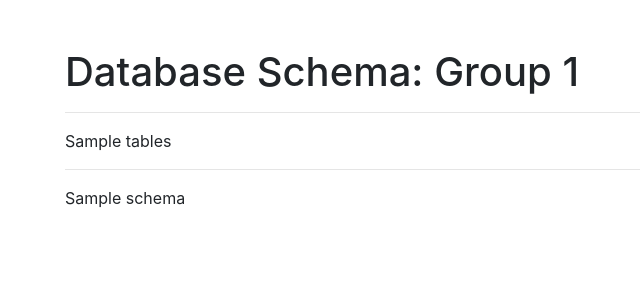
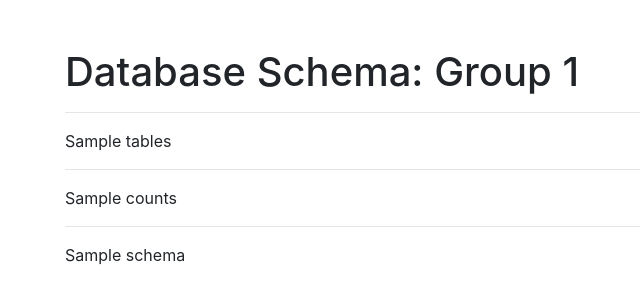
Before and after one commit to dufferzafar/col-362-ta, a Flask app: template Project 1/logview/templates/schema.html in a window 1280 px wide. Shown: the top 304 px of the page, without its empty margins (20-660 px from the left). Run offline with Flask 2, Linux system fonts and the light colour scheme; the template is opened without the code that fills it: most values are stand-ins (such as "Sample title", 1, 10 or a date in 2020); parts of the project's set-up code (start-up, migrations or seed data) failed here and were passed over; some libraries are stand-ins or nearby versions.

Commit message:
Logview: Add a table for counts

```diff
--- a/Project 1/logview/app.py
+++ b/Project 1/logview/app.py
@@ -105,6 +105,13 @@ def schema(group_num):
     if status:
         return "Database for group %s does not exist" % group_num
 
+    Q = """
+    SELECT C.relname AS "Table Name", C.reltuples AS "Number of Rows"
+    FROM pg_class C LEFT JOIN pg_namespace N ON (N.oid = C.relnamespace)
+    WHERE N.nspname NOT IN ('pg_catalog', 'information_schema') AND C.relkind='r';
+    """
+    _, counts = run_query(ip, db, Q, show_html=True)
+
     schemas = []
     for row in tables.split("\n")[3:]:
         if "|" not in row:
@@ -116,7 +123,7 @@ def schema(group_num):
 
     # Skip First row
     _, tables = run_query(ip, db, "\\dt", show_html=True)
-    return render_template("schema.html", tables=tables, schemas=schemas, group_num=group_num)
+    return render_template("schema.html", tables=tables, counts=counts, schemas=schemas, group_num=group_num)
 
 
 if __name__ == "__main__":
--- a/Project 1/logview/templates/schema.html
+++ b/Project 1/logview/templates/schema.html
@@ -46,6 +46,10 @@
 
             {{tables | safe}}
 
+            <hr>
+
+            {{counts | safe}}
+
             {% for schema in schemas %}
                 <hr>
                 {{schema | safe}}
```
